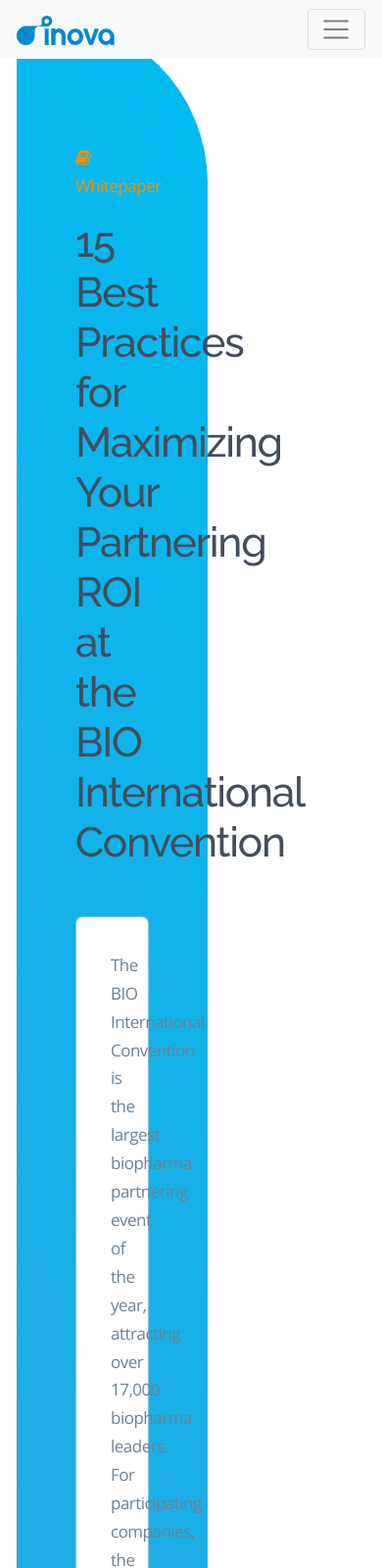
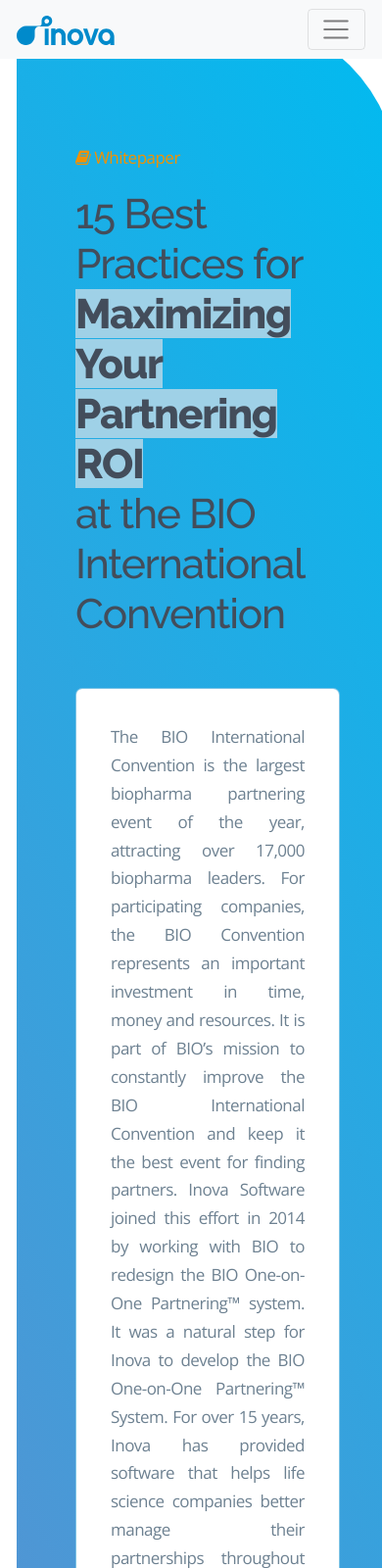
Before and after one commit to barbara-carnieri/webdesign-dev-test, a plain HTML site: page index.html in a window 390 px wide. Shown: the top 1600 px of the page at 98% size. Drawn offline with nearby package versions, Linux system fonts and the light colour scheme.

Commit message:
commit final

```diff
--- a/index.html
+++ b/index.html
@@ -262,15 +262,16 @@
     </nav>
 
     <div id="row1">
-      <div id="col1">
-        <section>
+      <div id="col1" class="col-12 col-md-6">
+        <!-- <section> -->
           <div class="small section">
             <p id="supheadline">
               <i class="fa fa-book" aria-hidden="true"></i> Whitepaper
             </p>
             <h1 class="smaller" id="headline">
-              15 Best Practices for Maximizing Your Partnering ROI at the BIO
-              International Convention
+              15 Best Practices for <br>
+              <span class="headline-highlight">Maximizing Your Partnering ROI  </span><br>
+                at the BIO International Convention
             </h1>
             <div class="white-box">
               <p id="subheadline">
@@ -278,15 +279,11 @@
                 partnering event of the year, attracting over 17,000 biopharma
                 leaders. For participating companies, the BIO Convention
                 represents an important investment in time, money and
-                resources.<br style="display: none;" />
-                <br style="display: none;" />
+                resources.
                 It is part of BIO’s mission to constantly improve the BIO
                 International Convention and keep it the best event for finding
                 partners. Inova Software joined this effort in 2014 by working
-                with BIO to redesign the BIO One-on-One Partnering™ system.<br
-                  style="display: none;"
-                />
-                <br style="display: none;" />
+                with BIO to redesign the BIO One-on-One Partnering™ system.
                 It was a natural step for Inova to develop the BIO One-on-One
                 Partnering™ System. For over 15 years, Inova has provided
                 software that helps life science companies better manage their
@@ -304,7 +301,24 @@
               </h4>
             </div>
           </div>
-        </section>
+        <!-- </section> -->
+      </div>
+          <div id="col2" class="col-12 col-md-6">
+        <a href="#Modal" data-toggle="modal" data-target="#Modal"
+          ><img
+            src="https://i.ibb.co/THS1JG4/bio-logo.png"
+            alt="bio-logo"
+            border="0"
+        /></a>
+
+        <button
+          type="button"
+          class="btn"
+          data-toggle="modal"
+          data-target="#Modal"
+        >
+          Get your Whitepaper here!
+        </button>
       </div>
 
       <div
@@ -452,29 +466,11 @@
           </div>
         </div>
       </div>
-
-      <div id="col2">
-        <a href="#Modal" data-toggle="modal" data-target="#Modal"
-          ><img
-            src="https://i.ibb.co/THS1JG4/bio-logo.png"
-            alt="bio-logo"
-            border="0"
-        /></a>
-
-        <button
-          type="button"
-          class="btn"
-          data-toggle="modal"
-          data-target="#Modal"
-        >
-          Get your Whitepaper here!
-        </button>
-      </div>
     </div>
 
     <div
       id="carouselIndicators"
-      class="carousel slide m-2 p-5"
+      class="carousel slide m-2 p-4"
       data-ride="carousel"
     >
       <ol class="carousel-indicators">
@@ -488,7 +484,11 @@
       </ol>
       <div class="carousel-inner">
         <div class="carousel-item active">
-          <img class="d-block w-100" src="./images/couressel1.png" alt="First slide" />
+          <img
+            class="d-block w-100"
+            src="./images/couressel1.png"
+            alt="First slide"
+          />
         </div>
         <div class="carousel-item">
           <img
@@ -498,7 +498,11 @@
           />
         </div>
         <div class="carousel-item">
-          <img class="d-block w-100" src="./images/couressel3.png" alt="Third slide" />
+          <img
+            class="d-block w-100"
+            src="./images/couressel3.png"
+            alt="Third slide"
+          />
         </div>
       </div>
       <a
@@ -523,7 +527,7 @@
 
     <div id="row2">
       <div id="col4">
-        <h2>About Inova</h2>
+        <h2 class="ml-4">About Inova</h2>
       </div>
       <div id="col3">
         <p>
--- a/styles/styles.css
+++ b/styles/styles.css
@@ -9,8 +9,17 @@ svg {
   fill: var(--primary-color);
 }
 
+.headline-highlight {
+  background-color: rgb(159, 209, 231);
+  font-weight: 800;
+}
+
 #supheadline {
   color: var(--third-color);
+}
+
+#subheadline {
+  text-align: justify;
 }
 
 #row1 {
@@ -20,6 +29,25 @@ svg {
   overflow: hidden;
   display: flex;
 }
+
+@media (max-width: 768px) {
+  #row1 {
+    display: inline-block;
+
+  }
+
+  #col2 {
+    margin: 30px 0 0 0;
+  }
+
+  #col2 img{
+    width: 60%;
+  }
+
+}
+
+
+
 
 #row2 {
   width: 100%;
@@ -39,7 +67,6 @@ svg {
  }
 
 #col1 {
-  width: 50%;
   display: flex;
   align-items: center;
   align-content: center;
@@ -50,7 +77,6 @@ svg {
 }
 
 #col2 {
-  width: 50%;
   display: flex;
   flex-direction: column;
   align-items: center;
@@ -84,9 +110,8 @@ svg {
 #col2 img{
   width: 80%;
   height: auto;
-/* height: 25rem; */
-margin-left: 5rem;
-margin-right: auto;
+  margin-left: 5rem;
+  margin-right: auto;
 }
 
 #col2 button{
```
